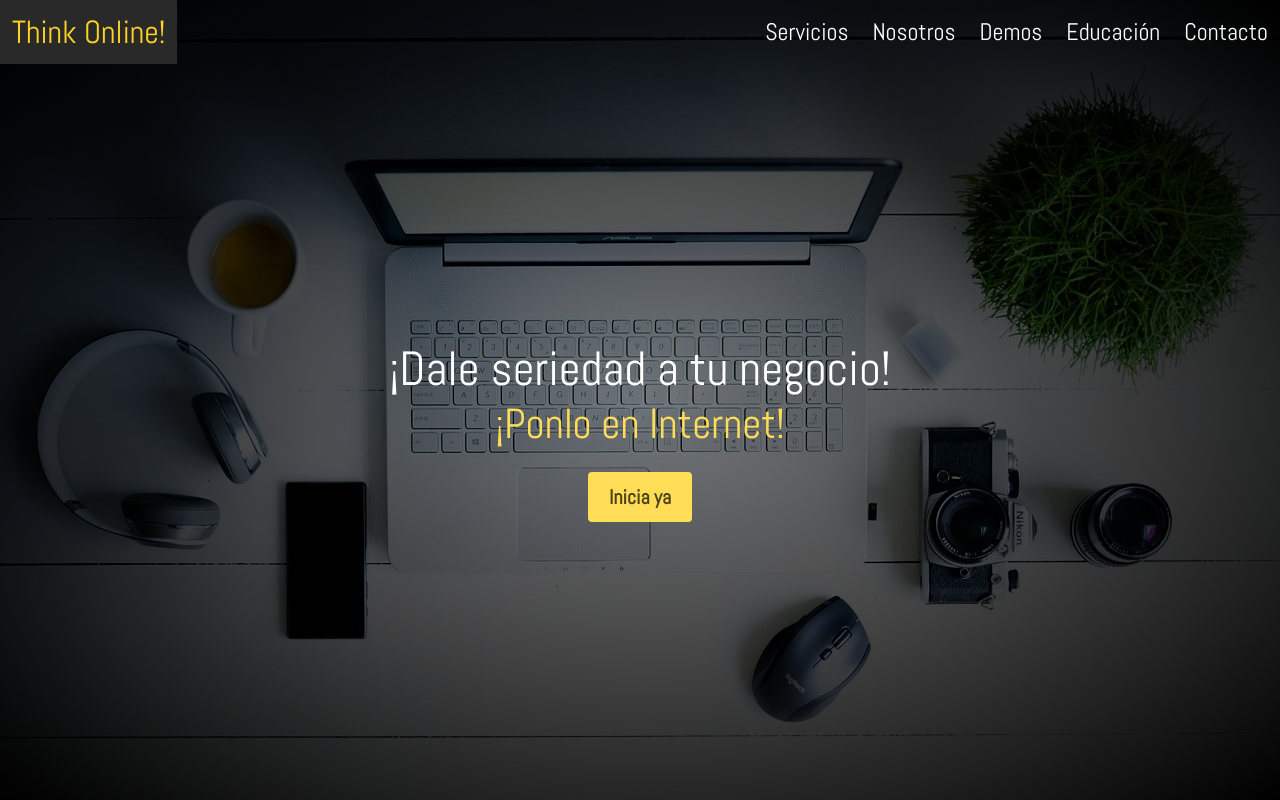
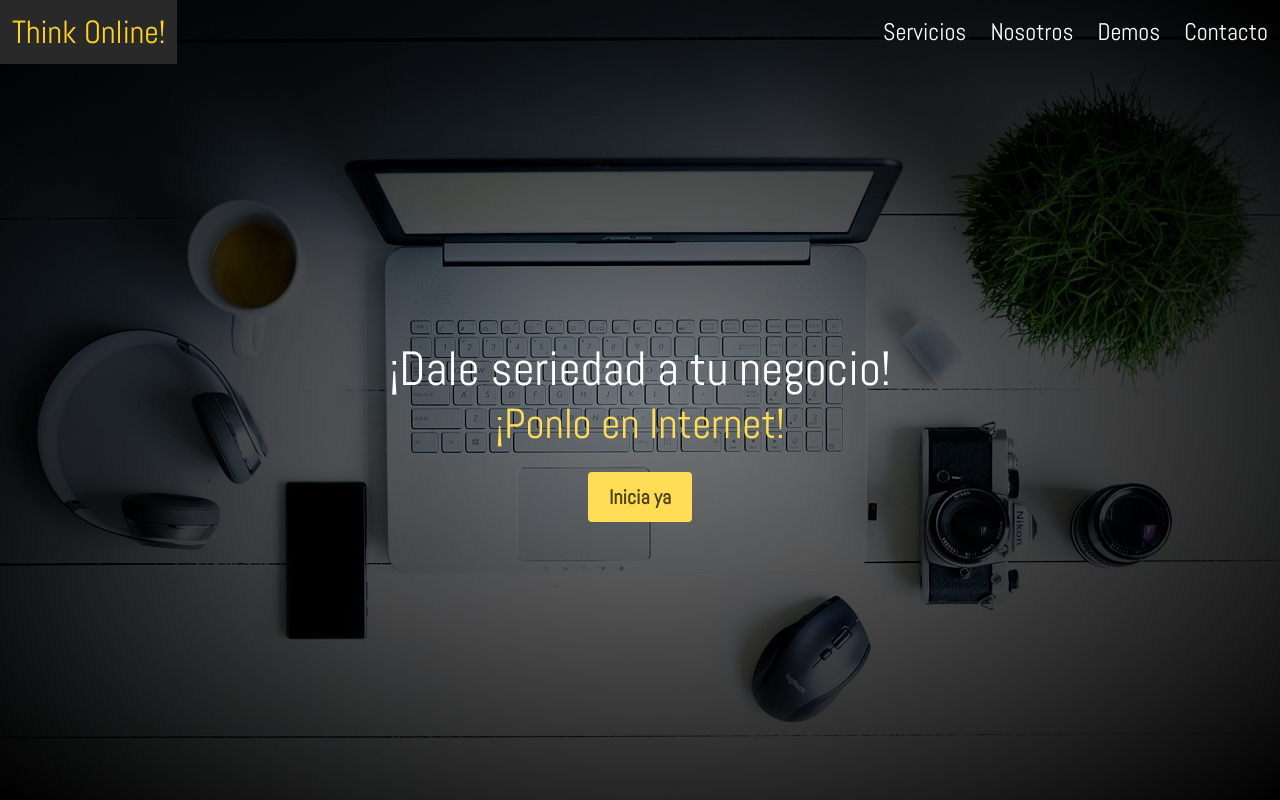
Before and after one commit to Max131/think, a website: page index.html in a window 1280 px wide. Shown: the top 800 px of the page. Drawn offline with nearby package versions, Linux system fonts and the light colour scheme.

Commit message:
Removed education section

```diff
--- a/index.html
+++ b/index.html
@@ -76,7 +76,6 @@
             <a href="#services" class="navbar-item is-size-4"><span>Servicios</span></a>
             <a href="#aboutus" class="navbar-item is-size-4"><span>Nosotros</span></a>
             <a href="demo/" class="navbar-item is-size-4"><span>Demos</span></a>
-            <a href="education/" class="navbar-item is-size-4"><span>Educación</span></a>
             <a href="#contactus" class="navbar-item is-size-4"><span>Contacto</span></a>
           </div>
         </div>
```
